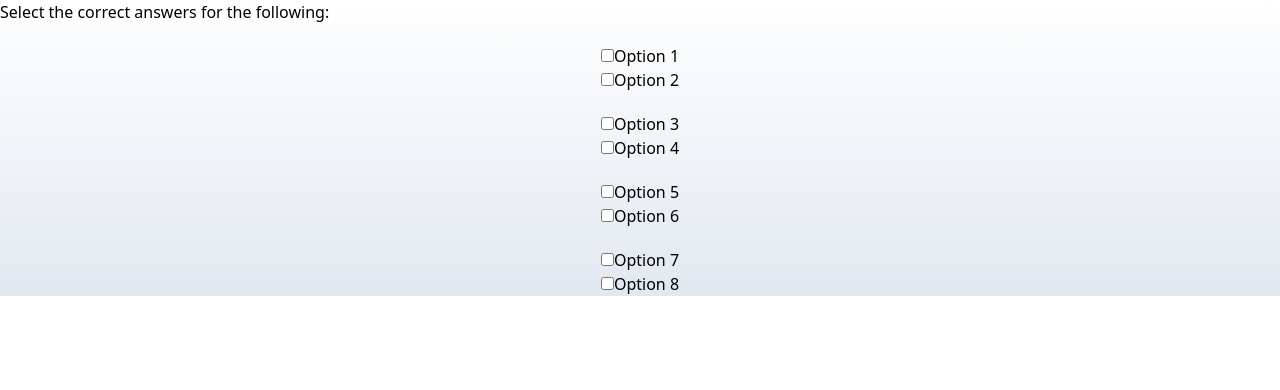
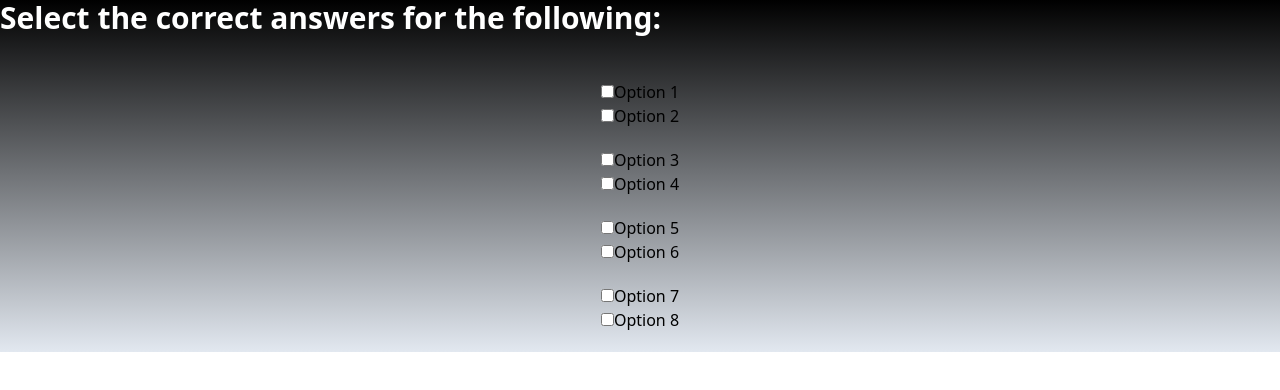
Before and after one commit to nsstarr/react-toggle-switch, a React (Vite) app: page / in a window 1280 px wide. Shown: the top 390 px of the page. Built offline with nearby package versions, Linux system fonts and the light colour scheme.

Commit message:
rf: refactor for AT use

```diff
--- a/src/App.tsx
+++ b/src/App.tsx
@@ -1,6 +1,6 @@
 import React from "react";
 import { CorrectnessProvider } from "./context/CorrrectnessContext";
-import QuizQuestion from "./components/QuizQuestion";
+import QuizQuestion from "./components/quiz/QuizQuestion";
 
 const App: React.FC = () => {
   const question = "Select the correct answers for the following:";
--- a/src/components/AnswerToggle.tsx
+++ b/src/components/quiz/AnswerToggle.tsx
@@ -41,7 +41,13 @@ const AnswerToggle: React.FC<AnswerToggleProps> = ({
   };
 
   return (
-    <div className="question-toggle-container my-5 flex flex-col items-center justify-center">
+    <fieldset
+      className="question-toggle-container my-5 flex flex-col items-center justify-center"
+      aria-labelledby="answer-toggle-group"
+    >
+      <legend id="answer-toggle-group" className="sr-only">
+        Select your answer
+      </legend>
       <div className="toggle-group">
         {answers.map((answer) => (
           <div
@@ -55,14 +61,16 @@ const AnswerToggle: React.FC<AnswerToggleProps> = ({
                 type="checkbox"
                 checked={selectedAnswer === answer.id}
                 onChange={() => handleSelect(answer.id)}
-                disabled={groupLocked || isLocked(answer.id)} // Disable the whole group if the correct answer is selected
+                disabled={groupLocked || isLocked(answer.id)}
+                aria-checked={selectedAnswer === answer.id}
+                aria-label={`Answer option: ${answer.label}`}
               />
               {answer.label}
             </label>
           </div>
         ))}
       </div>
-    </div>
+    </fieldset>
   );
 };
 
--- a/src/components/QuizQuestion.tsx
+++ b/src/components/quiz/QuizQuestion.tsx
@@ -1,8 +1,8 @@
 import React from "react";
 import AnswerToggle from "./AnswerToggle";
-import { useCorrectness } from "../context/CorrrectnessContext";
-import useCorrectnessCalculation from "../hooks/useCorrectnessCalculations";
-import useAnswerState from "../hooks/useAnswerState";
+import { useCorrectness } from "../../context/CorrrectnessContext";
+import useCorrectnessCalculation from "../../hooks/useCorrectnessCalculations";
+import useAnswerState from "../../hooks/useAnswerState";
 
 interface AnswerOption {
   id: number;
@@ -56,26 +56,44 @@ const QuizQuestion: React.FC<QuizQuestionProps> = ({
     }
   };
 
-  return (
-    <div className={`w-full h-full ${getBackgroundGradient()}`}>
-      <h1>{question}</h1>
+return (
+  <section
+    className={`w-full h-full ${getBackgroundGradient()}`}
+    aria-labelledby="quiz-question"
+  >
+    <header>
+      <h1 id="quiz-question" className="text-3xl font-bold text-white">
+        {question}
+      </h1>
+    </header>
+
+    {/* Answer toggles */}
+    <fieldset aria-describedby="feedback" className="mt-6">
+      <legend className="sr-only">Answer the following question</legend>
       {groupedAnswers.map((answers, index) => (
         <AnswerToggle
           key={index}
-          answers={answers} // Pass grouped answers to each AnswerToggle
+          answers={answers}
           onAnswerChange={(isCorrect, answerId) =>
             handleAnswerChange(isCorrect, answerId)
           }
-          isLocked={(answerId: number) => lockedAnswers.includes(answerId)} // Only lock the correct answer
+          isLocked={(answerId: number) => lockedAnswers.includes(answerId)}
         />
       ))}
-      {correctnessFeedback && (
-        <h2 className="mt-4 text-3xl font-bold text-white">
-          {correctnessFeedback}
-        </h2>
-      )}
-    </div>
-  );
+    </fieldset>
+
+    {/* Feedback for correctness */}
+    {correctnessFeedback && (
+      <div
+        id="feedback"
+        aria-live="polite"
+        className="mt-4 text-3xl font-bold text-white"
+      >
+        {correctnessFeedback}
+      </div>
+    )}
+  </section>
+);
 };
 
 export default QuizQuestion;
--- a/tailwind.config.js
+++ b/tailwind.config.js
@@ -8,7 +8,7 @@ export default {
         "gradient-75": "linear-gradient(to bottom, #F9E878, #D3972E)", // 75% correct
         "gradient-50": "linear-gradient(to bottom, #F1B496, #EA806A)", // 50% correct
         "gradient-25": "linear-gradient(to bottom, #F6B868, #EE6B2D)", // 25% correct
-        "gradient-default": "linear-gradient(to bottom, #ffffff, #e2e8f0)", // Default gradient
+        "gradient-default": "linear-gradient(to bottom, #000000, #e2e8f0)", // Default gradient
       },
     },
   },
```
